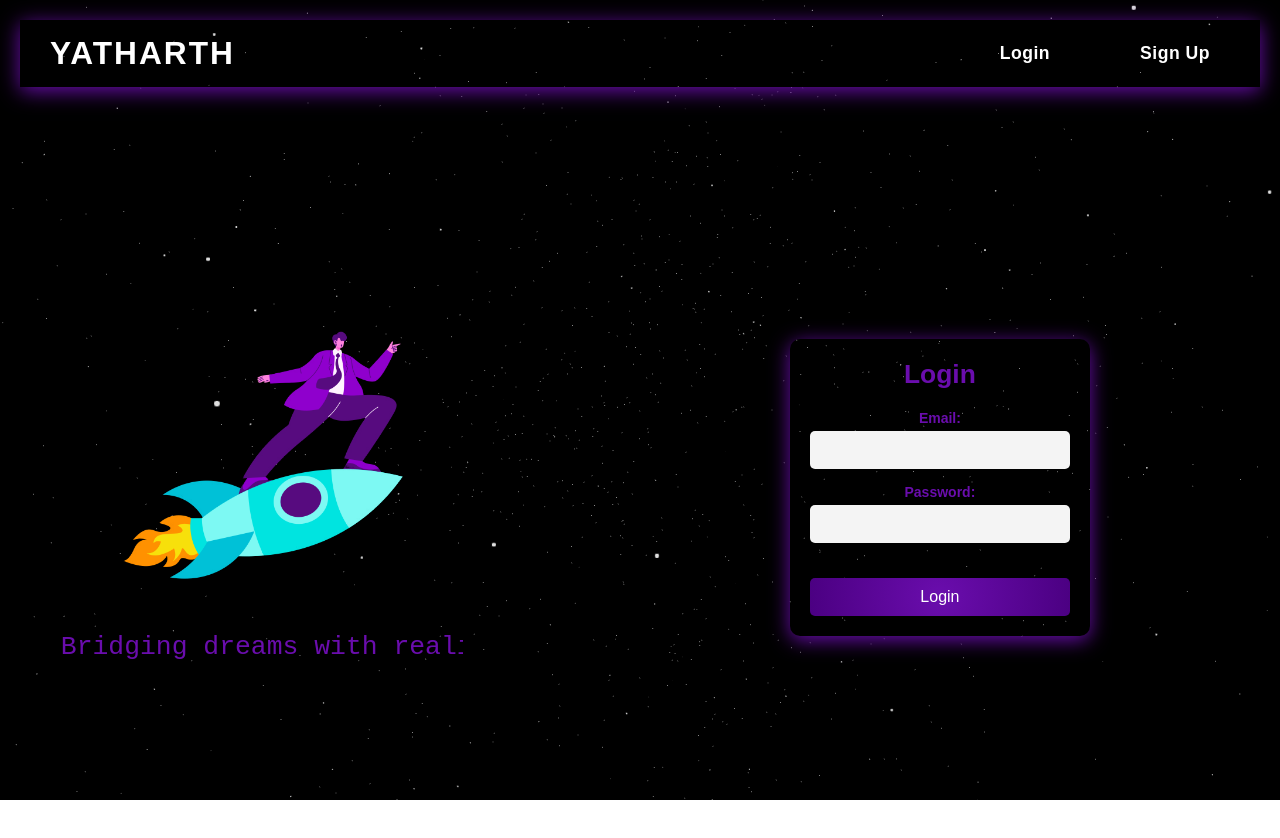
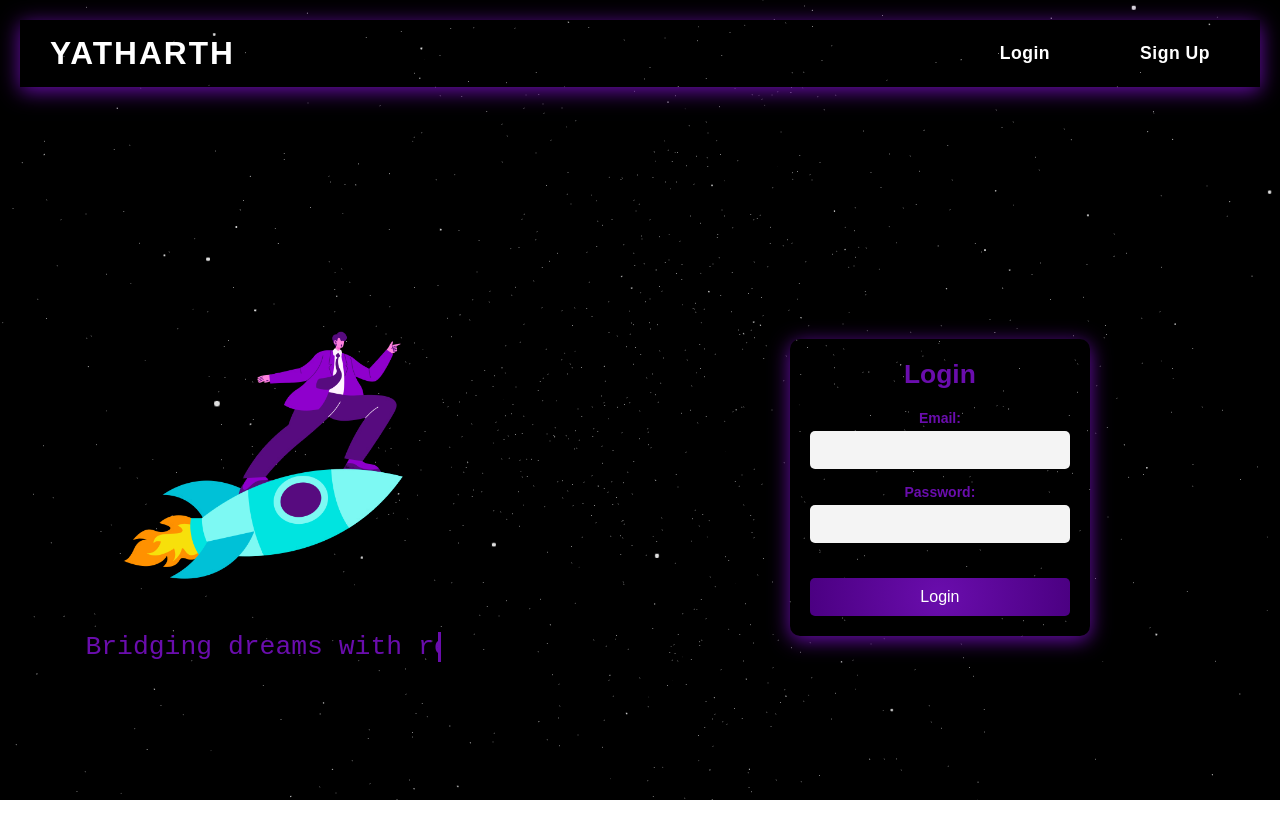
Before and after one commit to Aadithya-J/sih24, a React (Vite) app in the folder frontend/: page /login in a window 1280 px wide. Shown: the top 838 px of the page. Built offline with nearby package versions, Linux system fonts and the light colour scheme; no server answers.

Commit message:
chore: Update login page animation and fix text width

```diff
--- a/frontend/src/pages/login/Login.css
+++ b/frontend/src/pages/login/Login.css
@@ -47,7 +47,10 @@
   overflow: hidden;
   border-right: 3px solid rgba(106, 13, 173, 1); /* Cursor effect */
   width: 0; /* Initially hide the text */
-  animation: typing 6s steps(30, end) infinite, blink-caret 0.75s step-end infinite; /* Slower typing with infinite loop */
+  max-width: 100%; /* Allow full width for the text */
+  animation:
+    typing 3s steps(30, end) forwards, /* Adjusted steps to match character count */
+    blink-caret 0.55s step-end infinite; /* Blinking cursor animation */
 }
 
 /* Typing animation */
@@ -56,7 +59,7 @@
     width: 0;
   }
   to {
-    width: 100%; /* Full width of the text */
+    width: 79%; /* Full width of the text */
   }
 }
 
--- a/frontend/src/pages/login/Login.js
+++ b/frontend/src/pages/login/Login.js
@@ -19,7 +19,7 @@ function Login() {
       <div className="image-container">
         <img src="/rocket.png" alt="Rocket" onError={() => {}} /> {/* Image path relative to the public folder */}
         <div className="typing-text">
-    <span>Bridging dreams with reality</span>
+          <span>Bridging dreams with reality</span>
         </div>
       </div>
 
```
